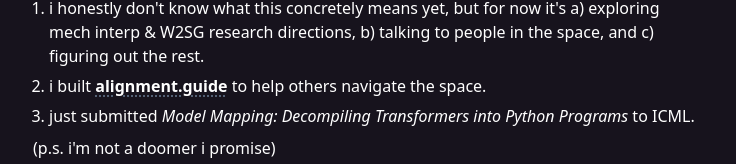
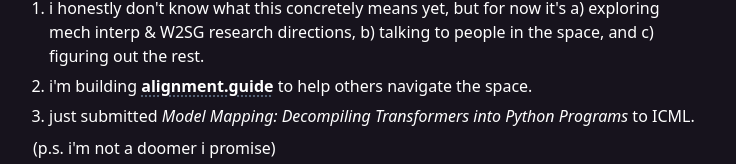
Before and after one commit to masonwang025/masonjwang.com, a Next.js app: page / in a window 1280 px wide. Shown: the part 539-703 px from the top of the page, without its empty margins (271-1007 px from the left). Built offline with nearby package versions, Linux system fonts and the light colour scheme.

Commit message:
Update Current.tsx

```diff
--- a/src/components/home/Current.tsx
+++ b/src/components/home/Current.tsx
@@ -4,7 +4,7 @@ function Current() {
         <p><i>AI alignment</i></p>
         <ol className="list-decimal ml-4 space-y-1.5">
             <li>i honestly don't know what this concretely means yet, but for now it's a) exploring mech interp & W2SG research directions, b) talking to people in the space, and c) figuring out the rest.</li>
-            <li>i built <b><a href="https://alignment.guide" target="_blank" className="link">alignment.guide</a></b> to help others navigate the space.</li>
+            <li>i'm building <b><a href="https://alignment.guide" target="_blank" className="link">alignment.guide</a></b> to help others navigate the space.</li>
             <li>just submitted <i>Model Mapping: Decompiling Transformers into Python Programs</i> to ICML.</li>
         </ol>
         <p>(p.s. i'm not a doomer i promise)</p>
```
